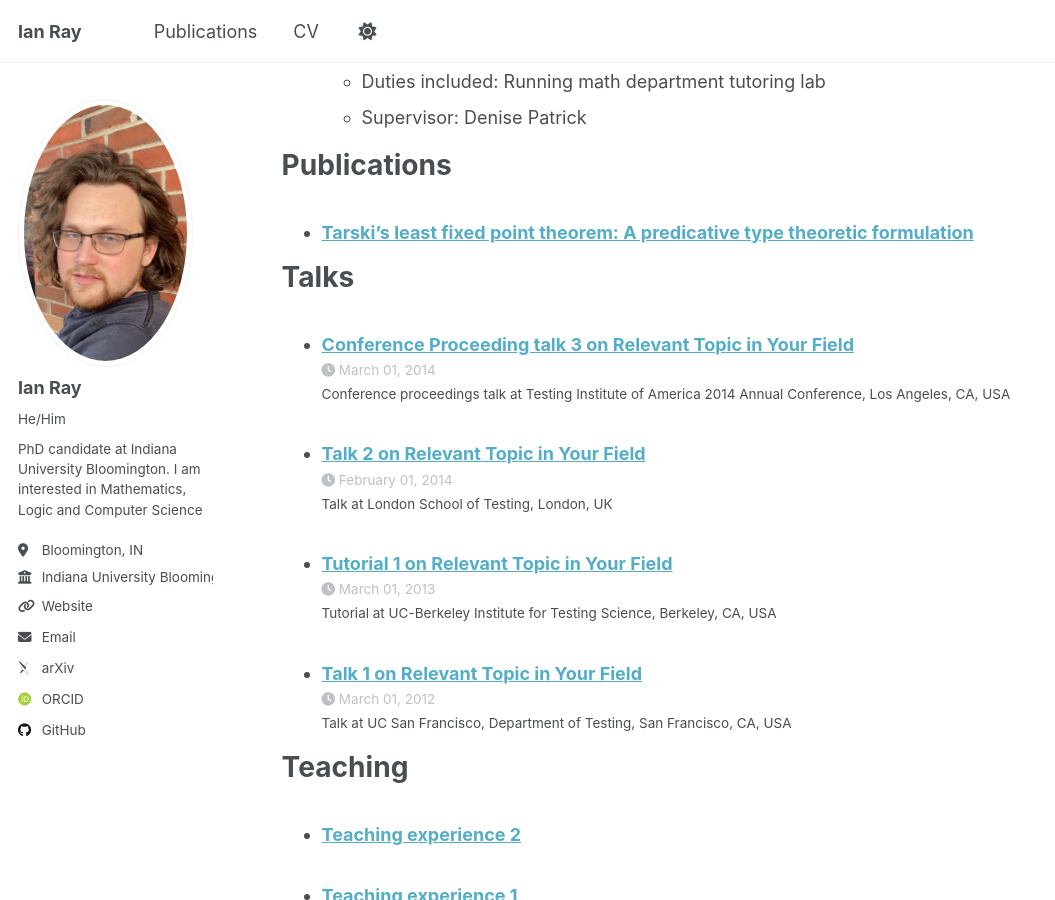
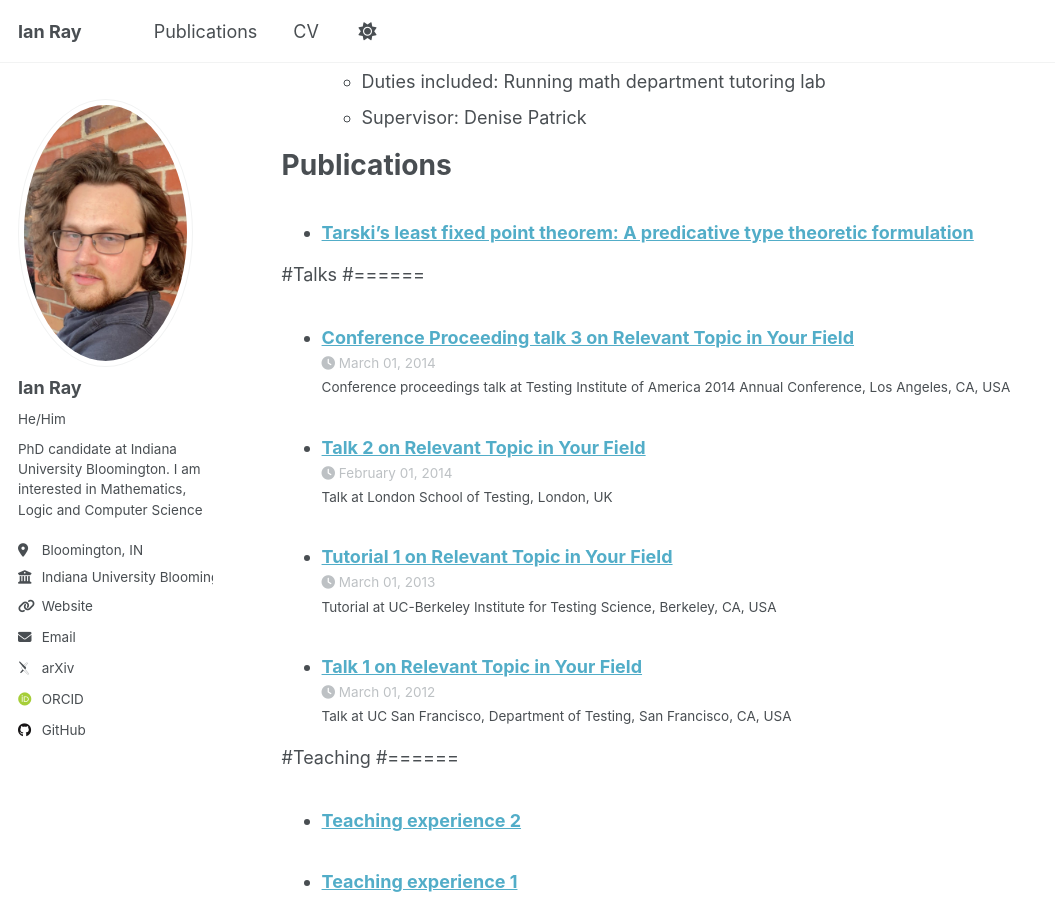
Before and after one commit to IanRay11/IanRay11.github.io, a Jekyll site: the page built from _pages/cv.md, in a window 1280 px wide and 900 px high, scrolled down 654 px. Shown: the whole window, without its empty margins (0-1055 px from the left). Built offline with Jekyll 4.4.1, drawn with Linux system fonts in a browser that asks for light colours; some web fonts are replaced; a script that is not in the unit is left out.

Commit message:
Update cv.md

```diff
--- a/_pages/cv.md
+++ b/_pages/cv.md
@@ -39,14 +39,14 @@ Publications
     {% include archive-single-cv.html %}
   {% endfor %}</ul>
 
-Talks
-======
+#Talks
+#======
   <ul>{% for post in site.talks reversed %}
     {% include archive-single-talk-cv.html  %}
   {% endfor %}</ul>
 
-Teaching
-======
+#Teaching
+#======
   <ul>{% for post in site.teaching reversed %}
     {% include archive-single-cv.html %}
   {% endfor %}</ul>
```
